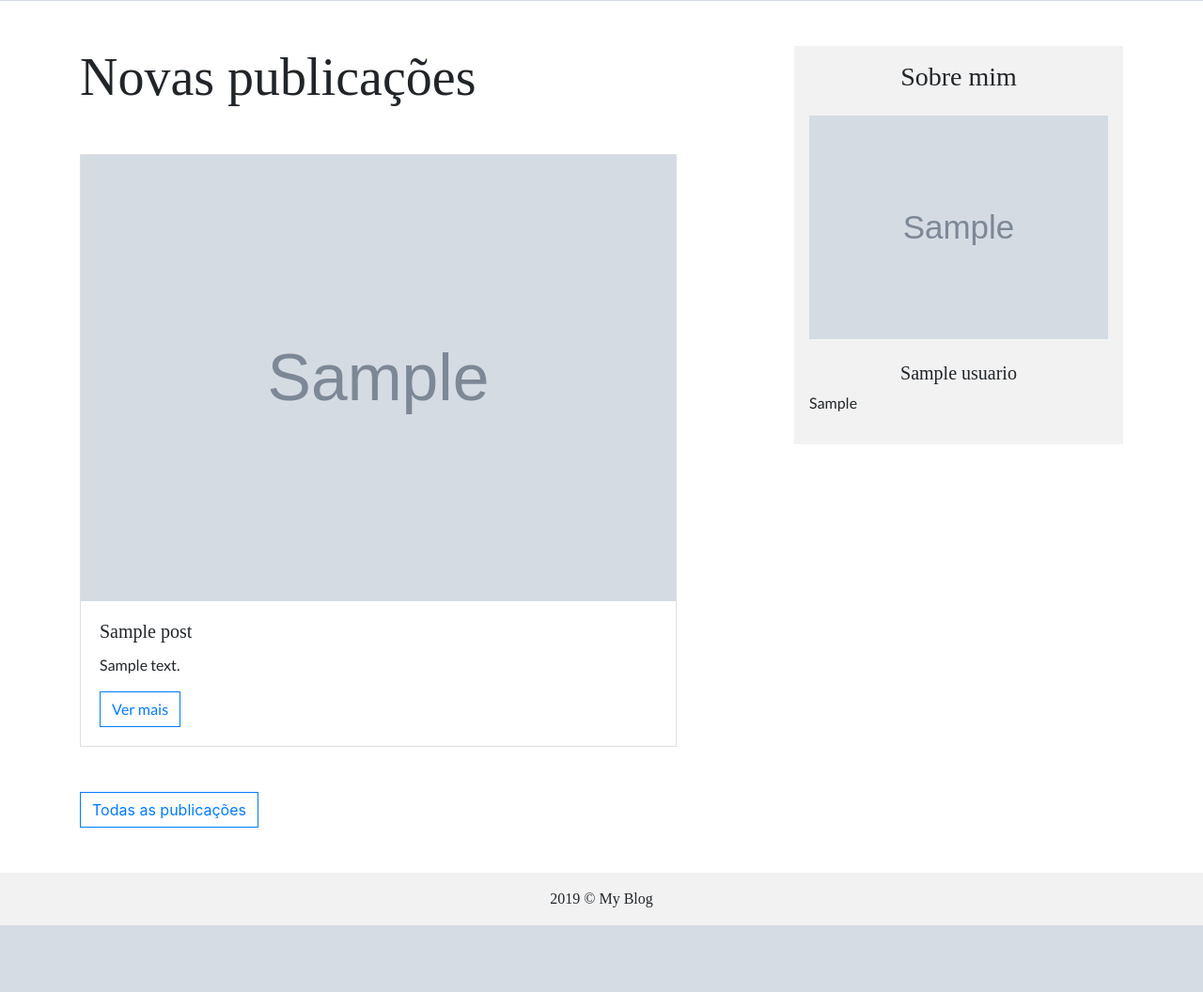
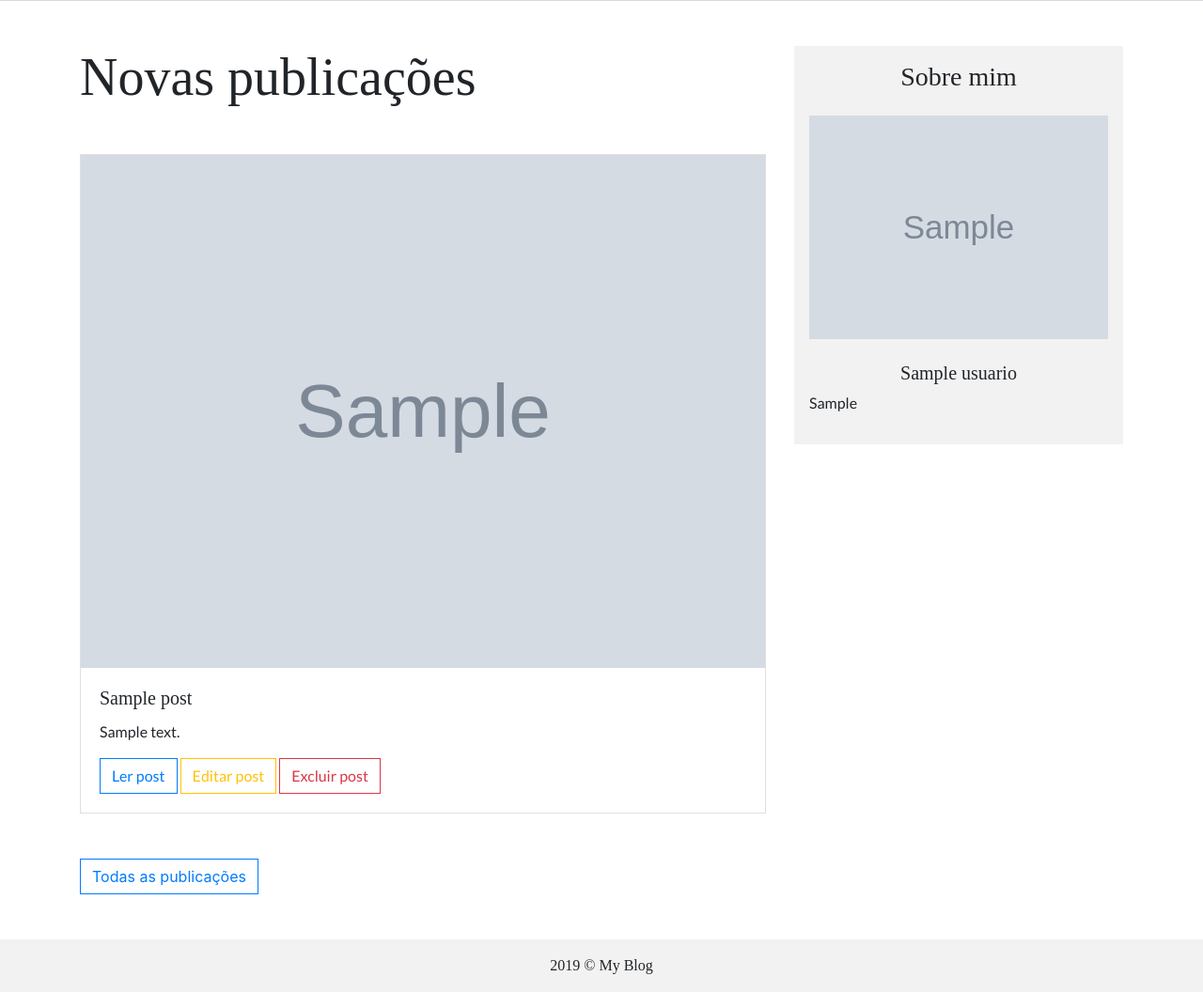
Before and after one commit to fabianapduarte/blog, a CodeIgniter app: page /blog/ in a window 1280 px wide. Shown: the part 557-1613 px from the top of the page at 94% size. Before the commit the page ends 1542 px from the top, so only its background shows below. Run offline with CodeIgniter, Linux system fonts and the light colour scheme; tables that the repository leaves empty hold one stand-in row (values such as "Sample post"); grey boxes marked "Sample" are stand-in pictures; some libraries are stand-ins or nearby versions; some web fonts are replaced.

Commit message:
correção de links

```diff
--- a/application/views/editarpost.php
+++ b/application/views/editarpost.php
@@ -1,7 +1,7 @@
     <div class="container">
-      <div class="font-serif display-4 text-center my-4">Nova Publicação</div>
+      <div class="font-serif display-4 text-center my-4">Editar Publicação</div>
 
-      <form class="my-5" method="post" action="<?=base_url();?>posts/atualizar/"<?= $postagens['id']?>>
+      <form class="my-5" method="post" action="<?=base_url();?>posts/atualizar/<?= $postagens['id']?>">
         <div class="form-row">
           <div class="form-group col-md-8">
             <label for="inputTitulo">Título</label>
--- a/application/views/home.php
+++ b/application/views/home.php
@@ -33,7 +33,7 @@
 
     <div class="container">
 			<div class="row justify-content-between">
-				<div class="col-md-7">
+				<div class="col-md-8">
 					<div class="display-4 my-5 font-serif">Novas publicações</div>
           <?php
           if (!empty($posts)) {
@@ -46,7 +46,9 @@
 							<div class="card-body">
 								<h5 class="card-title font-serif"><?php echo $p->titulo; ?></h5>
                 <p class="card-text"><?php echo $p->descricao; ?></p>
-                <?= anchor('posts/visualizar/'.$p->id, 'Ver mais', array('class' => 'btn btn-outline-primary rounded-0'));?>
+                <?= anchor('posts/visualizar/'.$p->id, 'Ler post', array('class' => 'btn btn-outline-primary rounded-0'));?>
+                <?= anchor('posts/editar/'.$p->id, 'Editar post', array('class' => 'btn btn-outline-warning rounded-0'));?>
+                <?= anchor('posts/excluir/'.$p->id, 'Excluir post', array('class' => 'btn btn-outline-danger rounded-0'));?>
 							</div>
 						</div>
 					</div>
--- a/application/views/pesquisa.php
+++ /dev/null
@@ -1,4 +0,0 @@
-<?php foreach($post as $d):?>
-    <?= $d->titulo?>;
-    <?= $d->descricao?>;
-<?php endforeach;?>
--- a/application/views/publicacoes.php
+++ b/application/views/publicacoes.php
@@ -44,7 +44,9 @@
 							<div class="card-body">
 								<h5 class="card-title font-serif"><?php echo $p->titulo; ?></h5>
                 <p class="card-text"><?php echo $p->descricao; ?></p>
-                <?= anchor('posts/visualizar/'.$p->id, 'Ver mais', array('class' => 'btn btn-outline-primary rounded-0'));?>
+                <?= anchor('posts/visualizar/'.$p->id, 'Ler post', array('class' => 'btn btn-outline-primary rounded-0'));?>
+                <?= anchor('posts/editar/'.$p->id, 'Editar post', array('class' => 'btn btn-outline-warning rounded-0'));?>
+                <?= anchor('posts/excluir/'.$p->id, 'Excluir post', array('class' => 'btn btn-outline-danger rounded-0'));?>
 							</div>
 						</div>
 					</div>
```
